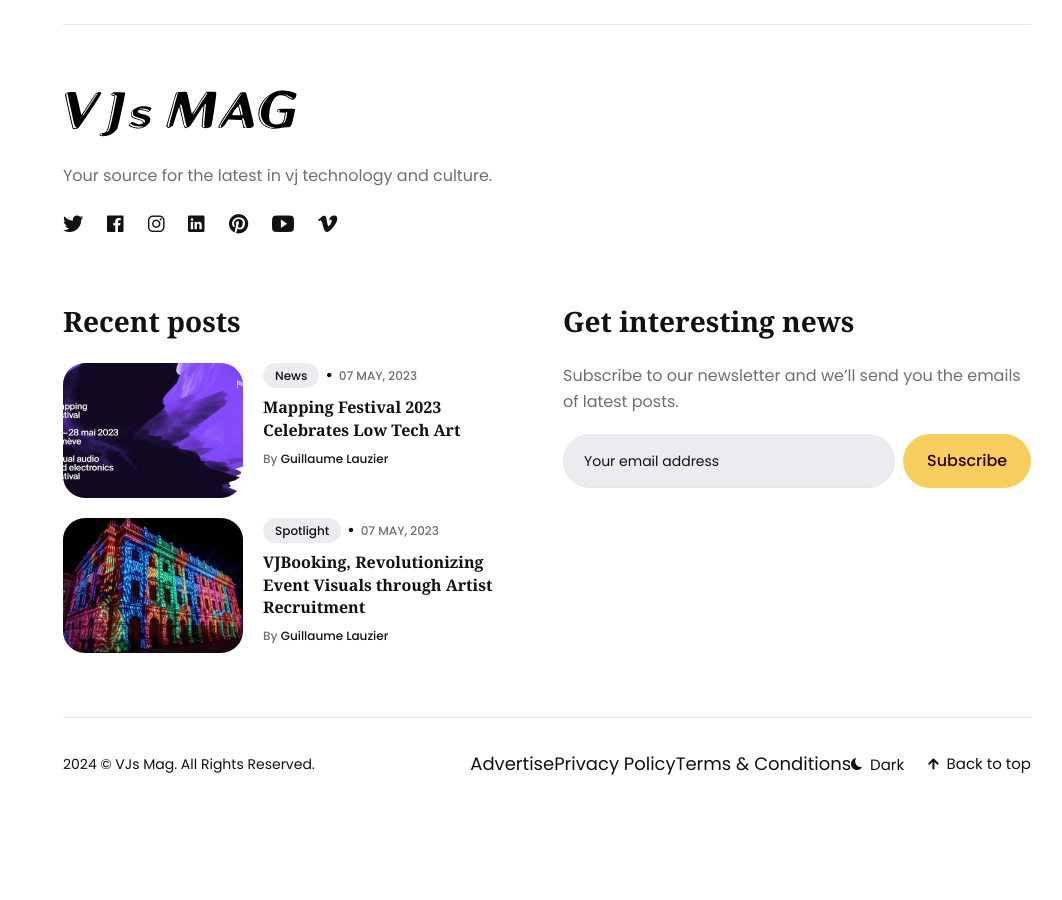
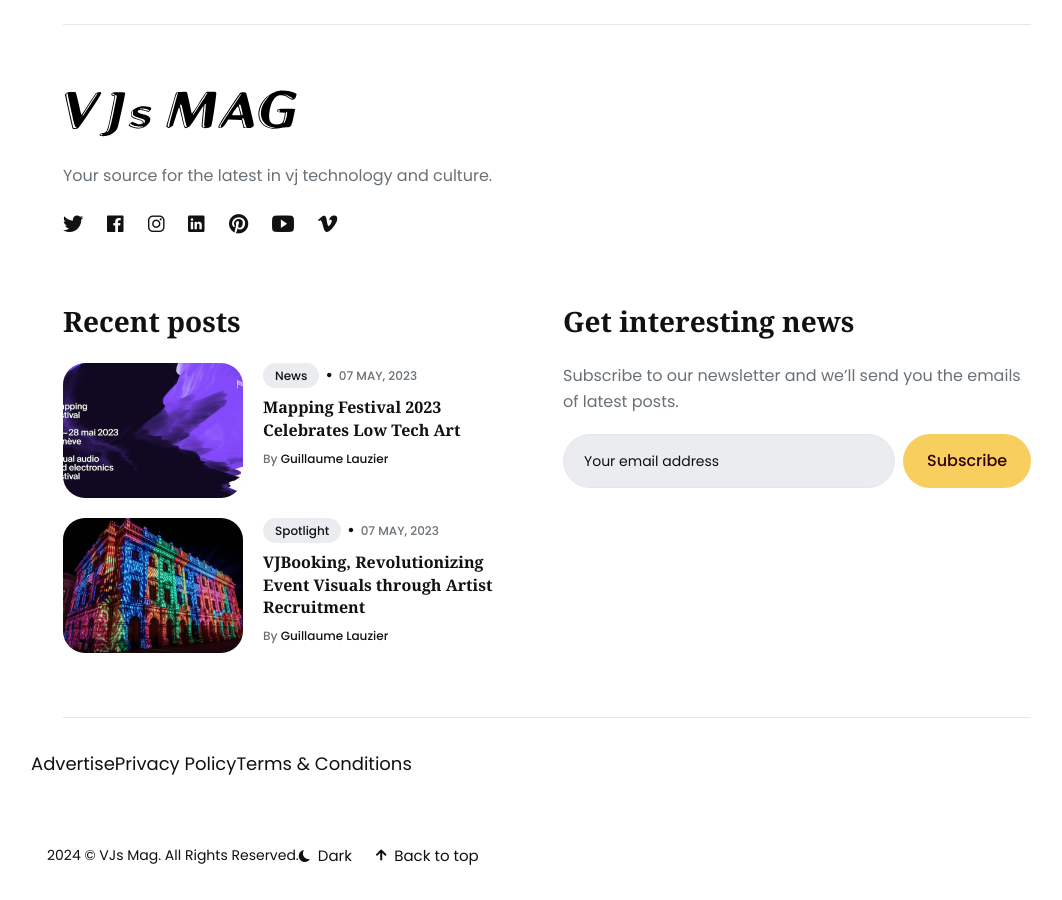
Before and after one commit to onConsensus/website, a Jekyll site: the page built from index.html, in a window 1280 px wide and 900 px high, scrolled down 1059 px. Shown: the whole window, without its empty margins (93-1155 px from the left). Built offline with Jekyll 4.4.1, drawn with Linux system fonts in a browser that asks for light colours; before the commit the page ends 1870 px from its top, so only the background shows below that.

Commit message:
Update footer.html

```diff
--- a/_includes/footer.html
+++ b/_includes/footer.html
@@ -11,13 +11,17 @@
             {% include footer-widgets/widget-subscribe.html %}
           </div>
         </div>
+        <div class="footer__info">
+          <div class="row"></div>
+            <div class="Advertise"><a href="/advertise">Advertise</a></div>
+            <div class="Privacy Policy"><a href="/privacy-policy">Privacy Policy</a></div>
+            <div class="Terms & Conditions"><a href="/terms-conditions">Terms & Conditions</a></div>
+          </div>
+        </div>
 
         <div class="footer__info">
           <div class="copyright">{{site.time | date: '%Y'}} &copy; <a href="/">{{site.data.settings.title}}</a>. All Rights Reserved.</div>
           <div class="footer__info__right">
-            <div class="Advertise"><a href="/advertise">Advertise</a></div>
-            <div class="Privacy Policy"><a href="/privacy-policy">Privacy Policy</a></div>
-            <div class="Terms & Conditions"><a href="/terms-conditions">Terms & Conditions</a></div>
             {% if site.data.settings.color_scheme == "auto" %}
             <div class="toggle-theme">
               <div class="toggle-moon" title="Enable dark mode" aria-hidden="true"><i class="ion ion-ios-moon"></i> <span class="toggle-text">Dark</span></div>
```
